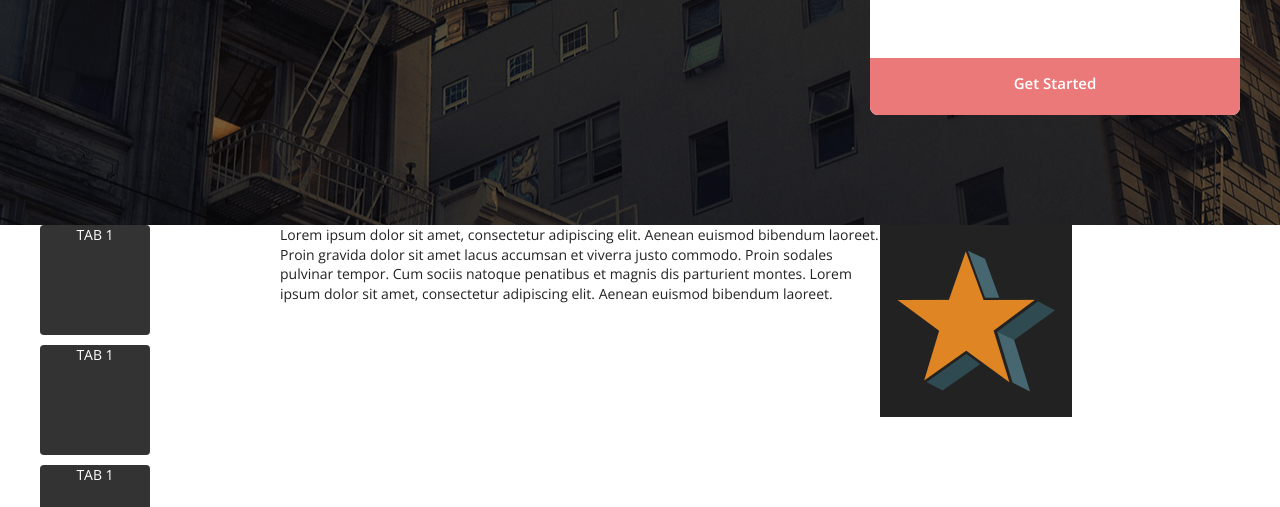
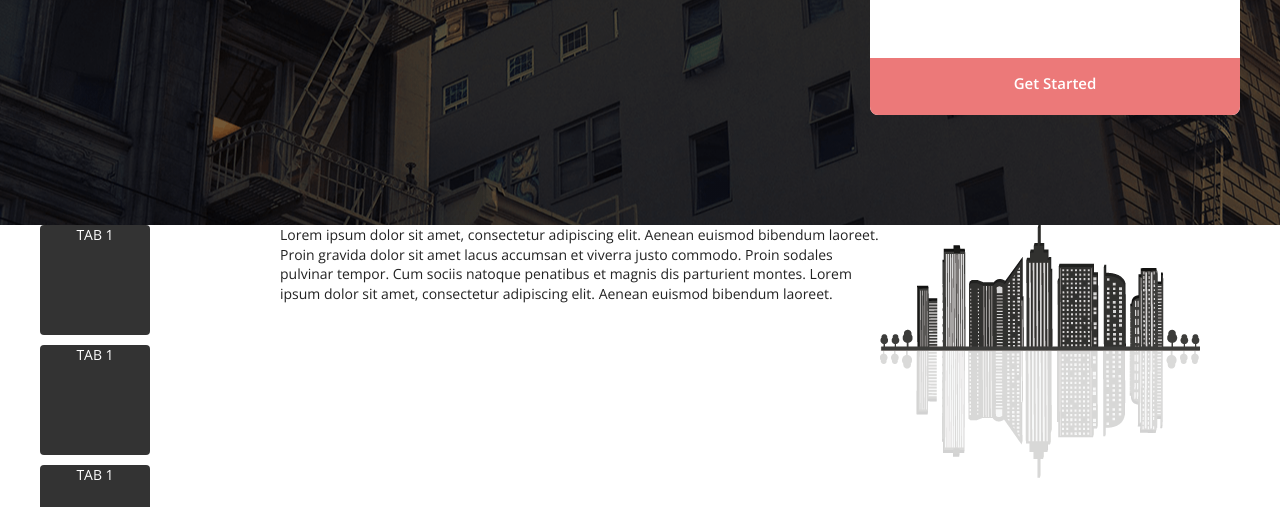
Before and after one commit to AleksandrMR/FE16-wk-1-Milashevski-Aleksandr, a website built with Parcel: page index.html in a window 1280 px wide. Shown: the part 445-952 px from the top of the page. Built offline with nearby package versions, Linux system fonts and the light colour scheme; files whose address does not match are found by name.

Commit message:
added image 2

```diff
--- a/index.html
+++ b/index.html
@@ -131,7 +131,7 @@
             </p>
           </div>
           <div class="tabsTransition__item3">
-            <img src="img/icon.png">
+            <img src="img/city@1X%201.png">
           </div>
         </div>
       </div>
```
